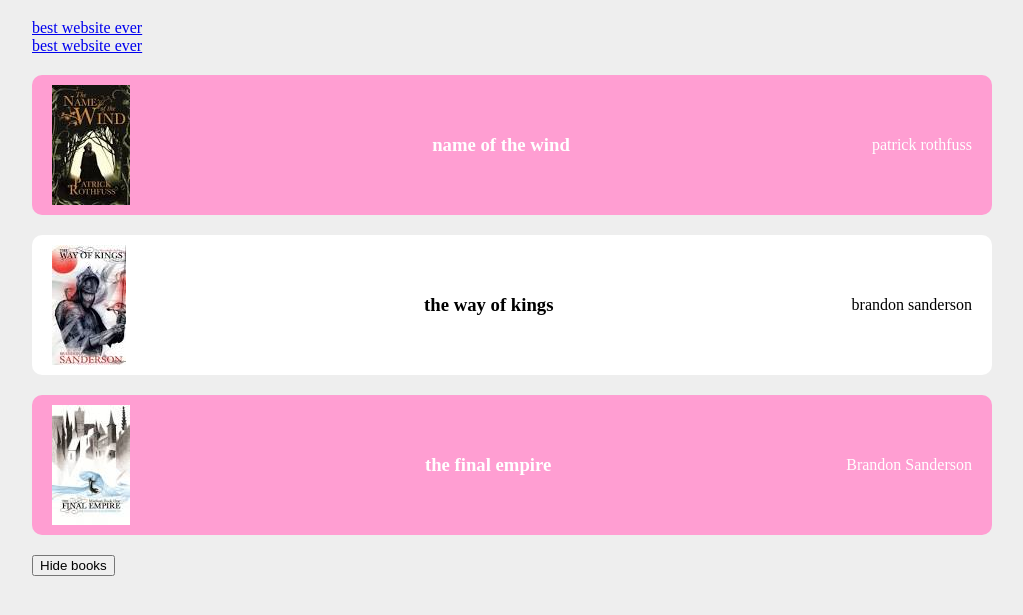
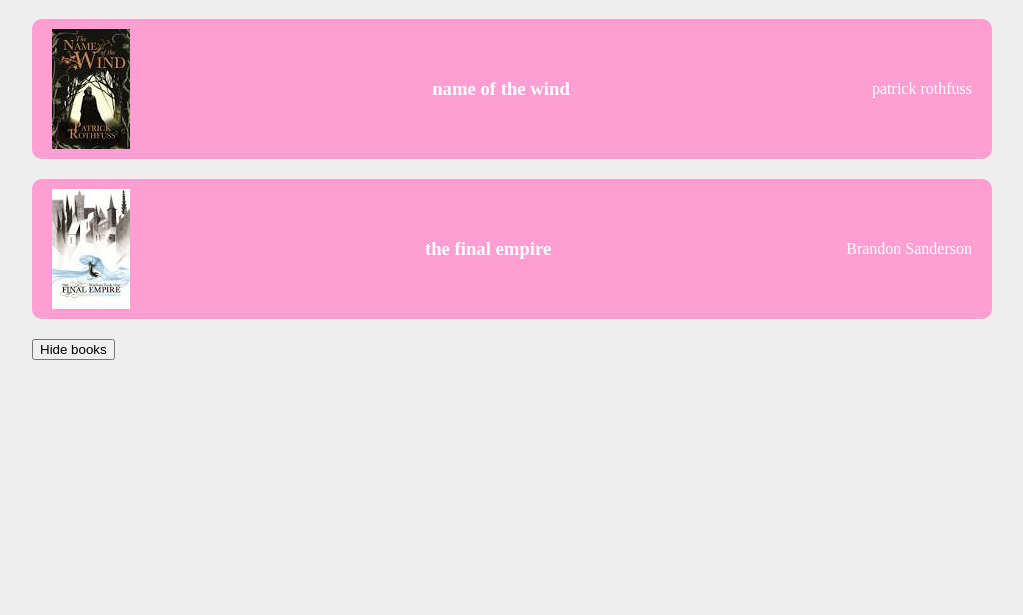
Before and after one commit to beltranbot/vue3-tnn, a plain HTML site: page index.html in a window 1280 px wide. Shown: the part 61-676 px from the top of the page, without its empty margins (128-1151 px from the left). Drawn offline with nearby package versions, Linux system fonts and the light colour scheme.

Commit message:
computed properties

```diff
--- a/app.js
+++ b/app.js
@@ -33,6 +33,11 @@ const app = Vue.createApp({
             // here we can also pass the book directly
             this.books[index].isFav = !this.books[index].isFav
         }
+    },
+    computed: {
+        filteredBooks() {
+            return this.books.filter(book => book.isFav)
+        }
     }
 })
 
--- a/index.html
+++ b/index.html
@@ -40,13 +40,9 @@
 <body>
     <h1>Hello, Vue :)</h1>
     <div id="app">
-        <!-- attribute binding -->
-        <a v-bind:href="url">best website ever</a>
-        <br>
-        <a :href="url">best website ever</a> <!-- shortcut for attribute binding -->
         <div v-if="showBooks">
             <ul>
-                <li v-for="(book, index) in books" :class="{ fav: book.isFav }" @click="toggleFav(index)">
+                <li v-for="(book, index) in filteredBooks" :class="{ fav: book.isFav }" @click="toggleFav(index)">
                     <img :src="book.img" :alt="book.title">
                     <h3>{{book.title}}</h3>
                     <p>{{book.author}}</p>
```
